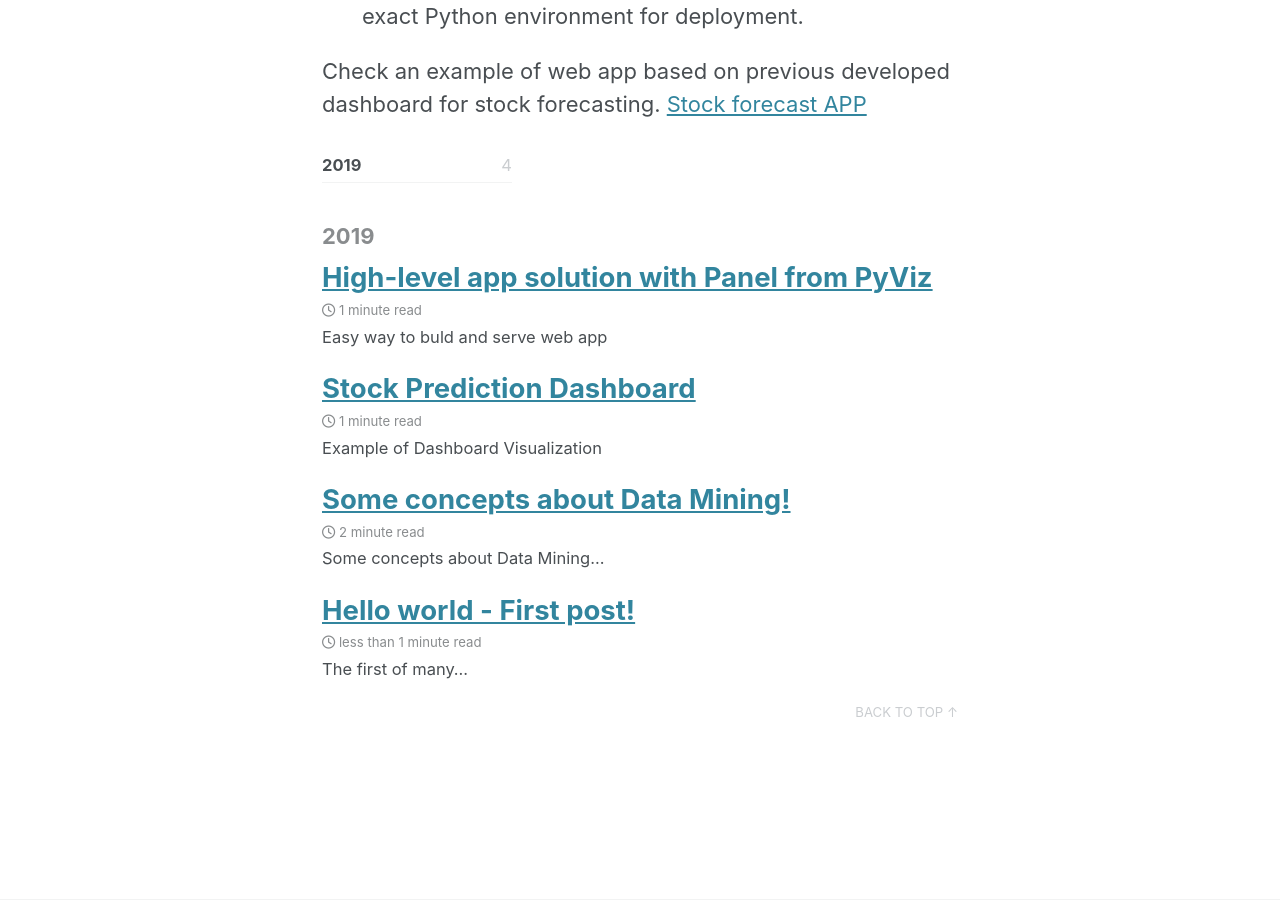
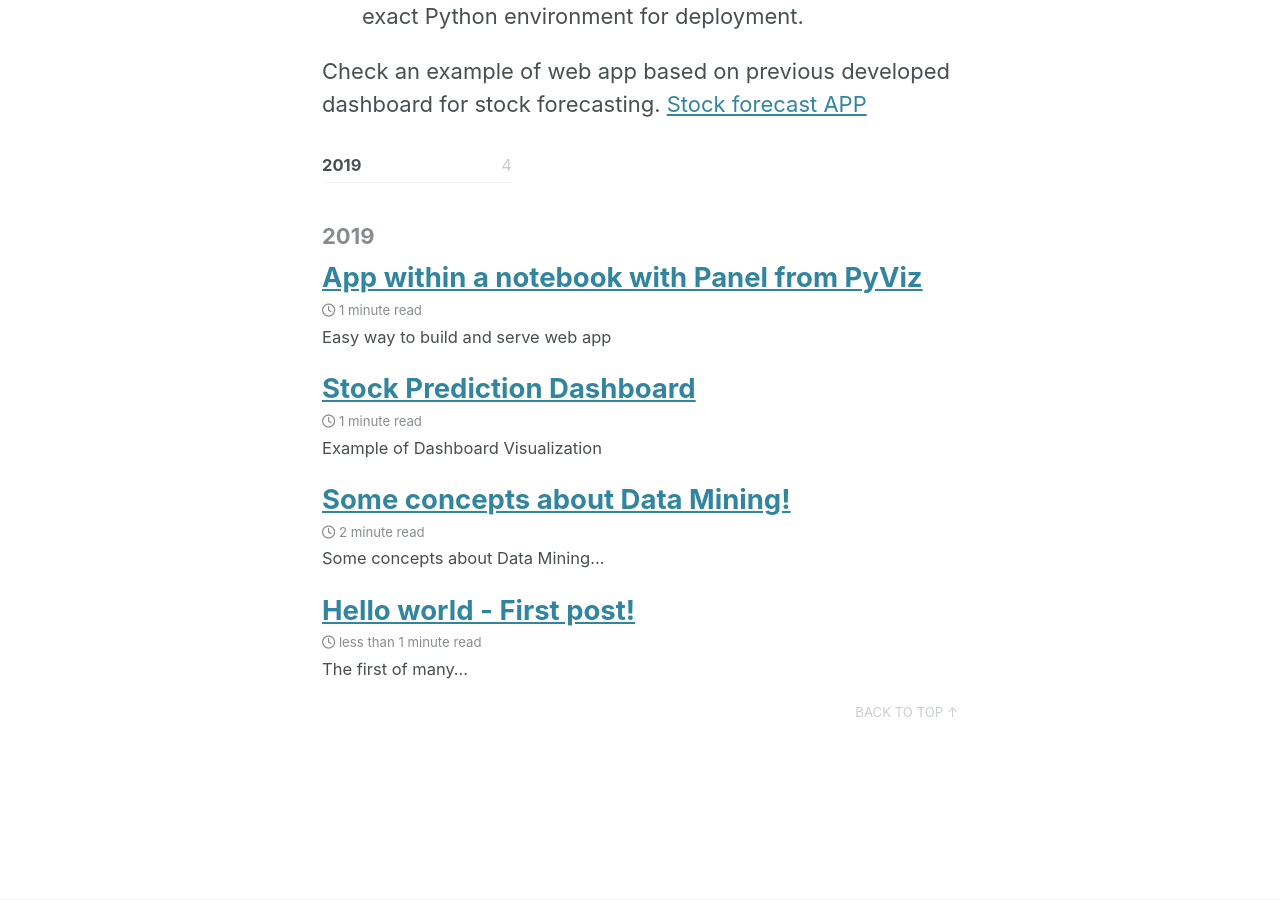
Before and after one commit to vidigaljoao/vidigaljoao.github.io, a Jekyll site: the page built from _posts/2019-09-10-pyviz.md, in a window 1280 px wide and 900 px high, scrolled down 1246 px. Built offline with Jekyll 4.4.1, drawn with Linux system fonts in a browser that asks for light colours; cached includes are drawn as plain includes; nearby versions of some CDN libraries; some of the changed text lies outside the part shown.

Commit message:
change layout

```diff
--- a/_posts/2019-09-10-pyviz.md
+++ b/_posts/2019-09-10-pyviz.md
@@ -1,10 +1,10 @@
 ---
 layout: posts
-title:  "High-level app solution with Panel from PyViz"
+title:  "App within a notebook with Panel from PyViz"
 date:   2019-09-10 08:33:25 +0200
 author: "João Vidigal"
 tags: [Data science, Visualization, Web Apps]
-excerpt: "Easy way to buld and serve web app"
+excerpt: "Easy way to build and serve web app"
 ---
 As the majority of data science projects start in a notebook, now with Panel they can also end with it.
 
```
